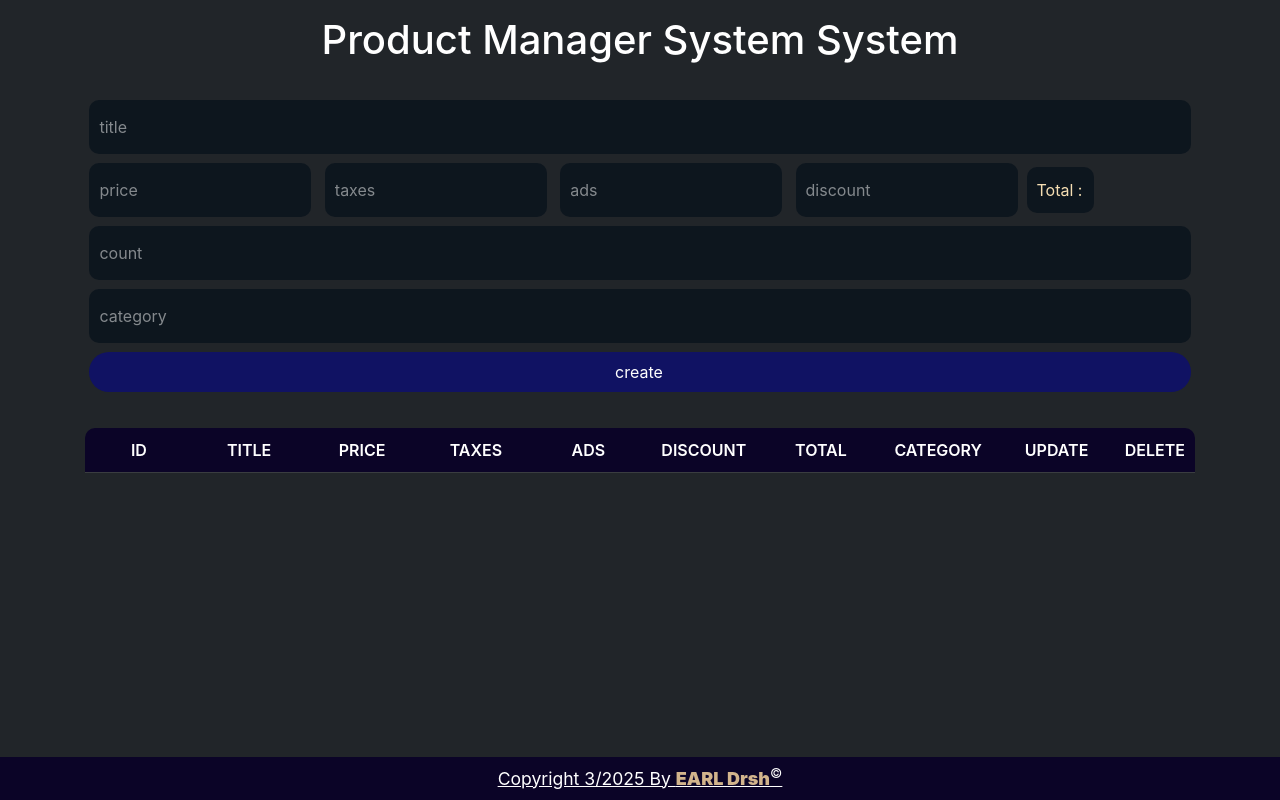
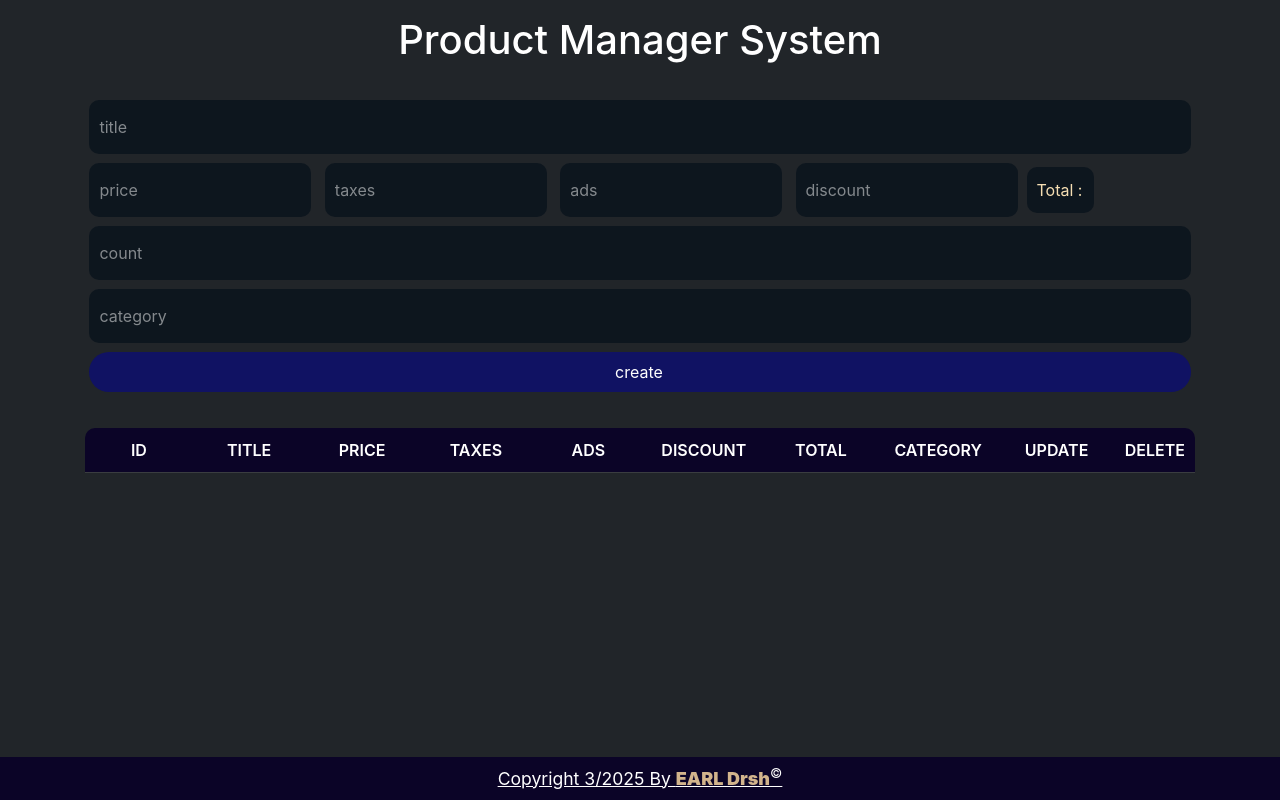
Before and after one commit to Mostafa-Ahmed-411/Product_Manager_System, a plain HTML site: page index.html in a window 1280 px wide. Drawn offline with nearby package versions, Linux system fonts and the light colour scheme.

Commit message:
Update index.html

```diff
--- a/index.html
+++ b/index.html
@@ -13,7 +13,7 @@
 
 <body>
 	<header class="mb-3">
-		<h1>Product Manager System <span id="h1-span">System</span></h1>
+		<h1>Product Manager <span id="h1-span">System</span></h1>
 	</header>
 
 	<section class="container mb-3">
```
